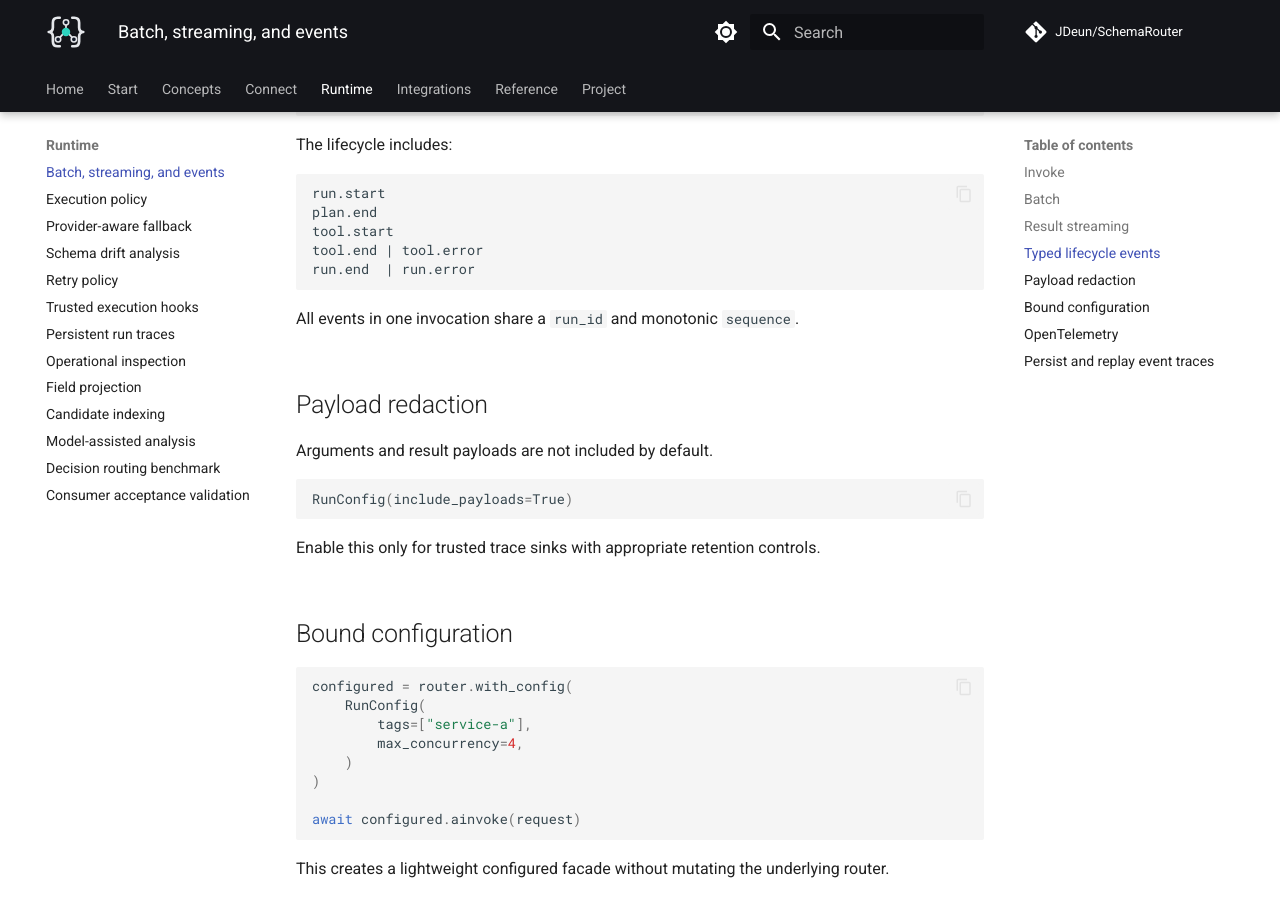
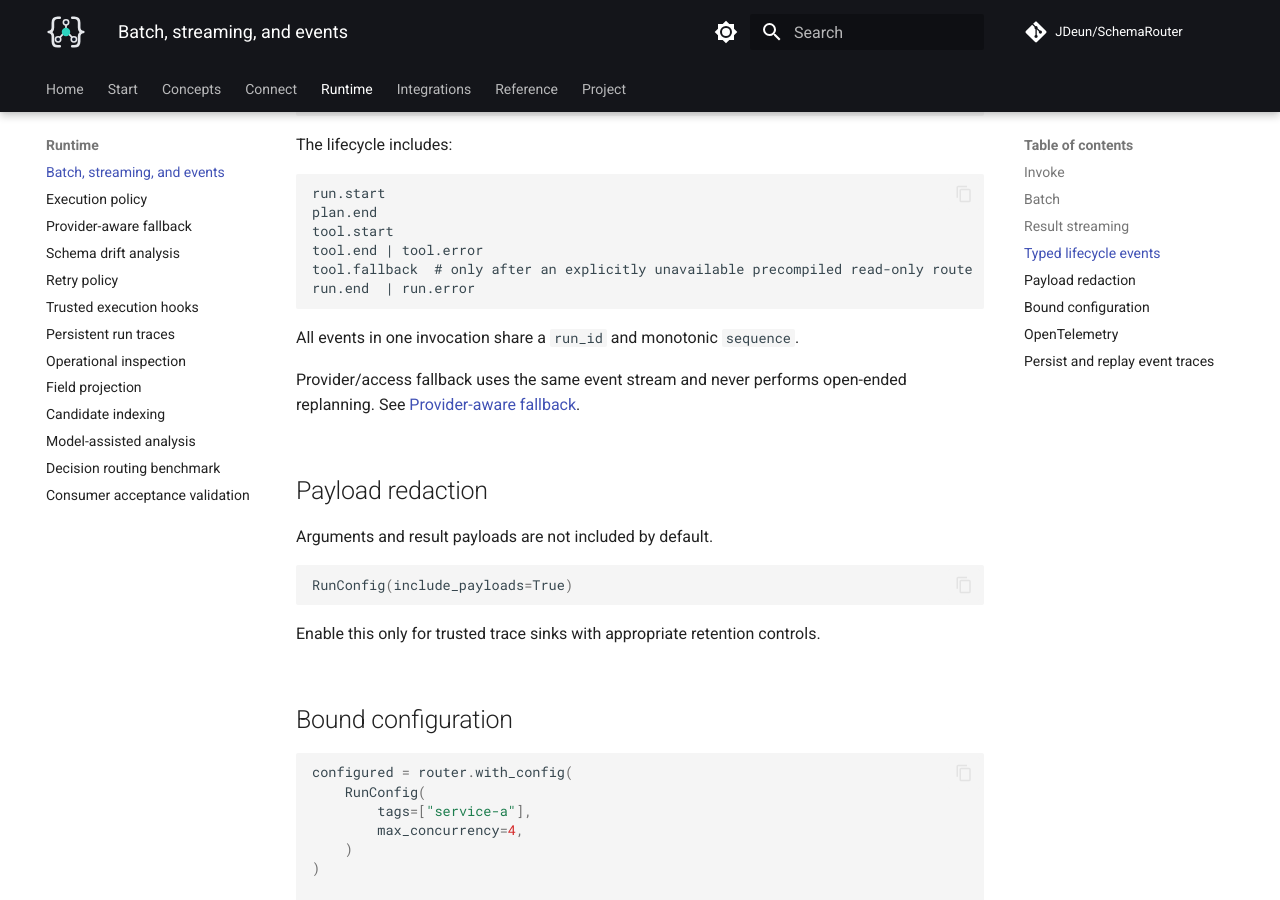
Before and after one commit to JDeun/SchemaRouter, an MkDocs documentation site: the page built from docs/guides/runtime.md, in a window 1280 px wide and 900 px high, scrolled down 1866 px. Built offline with MkDocs 1.6.1 and Material for MkDocs 9.7.7, drawn with Linux system fonts in a browser that asks for light colours; comment, search, counter and statistics services are not loaded.

Commit message:
docs: add fallback lifecycle event

````diff
--- a/docs/guides/runtime.md
+++ b/docs/guides/runtime.md
@@ -88,10 +88,14 @@ run.start
 plan.end
 tool.start
 tool.end | tool.error
+tool.fallback  # only after an explicitly unavailable precompiled read-only route
 run.end  | run.error
 ```
 
 All events in one invocation share a `run_id` and monotonic `sequence`.
+
+Provider/access fallback uses the same event stream and never performs open-ended replanning. See
+[Provider-aware fallback](provider-fallback.md).
 
 ## Payload redaction
 
````
